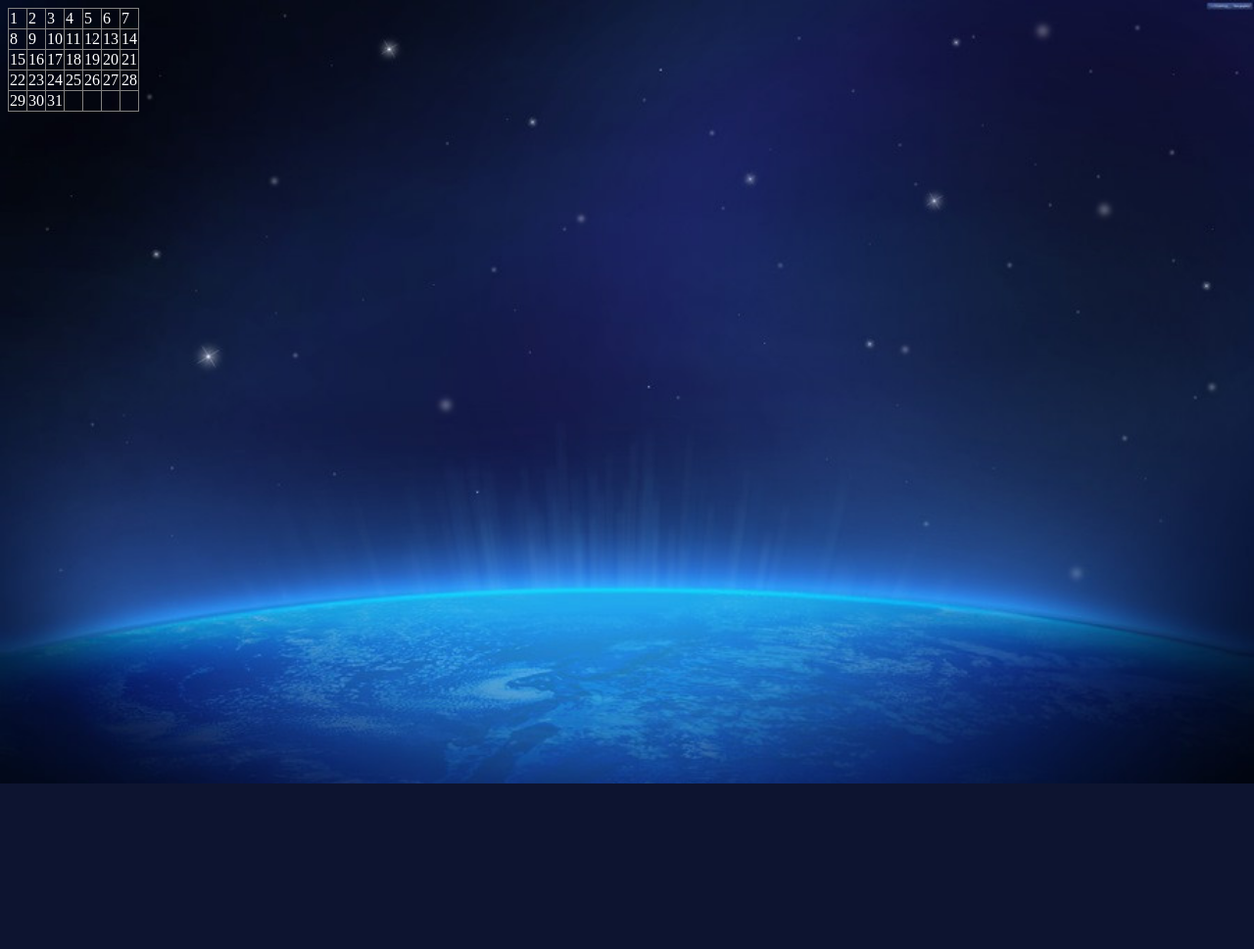
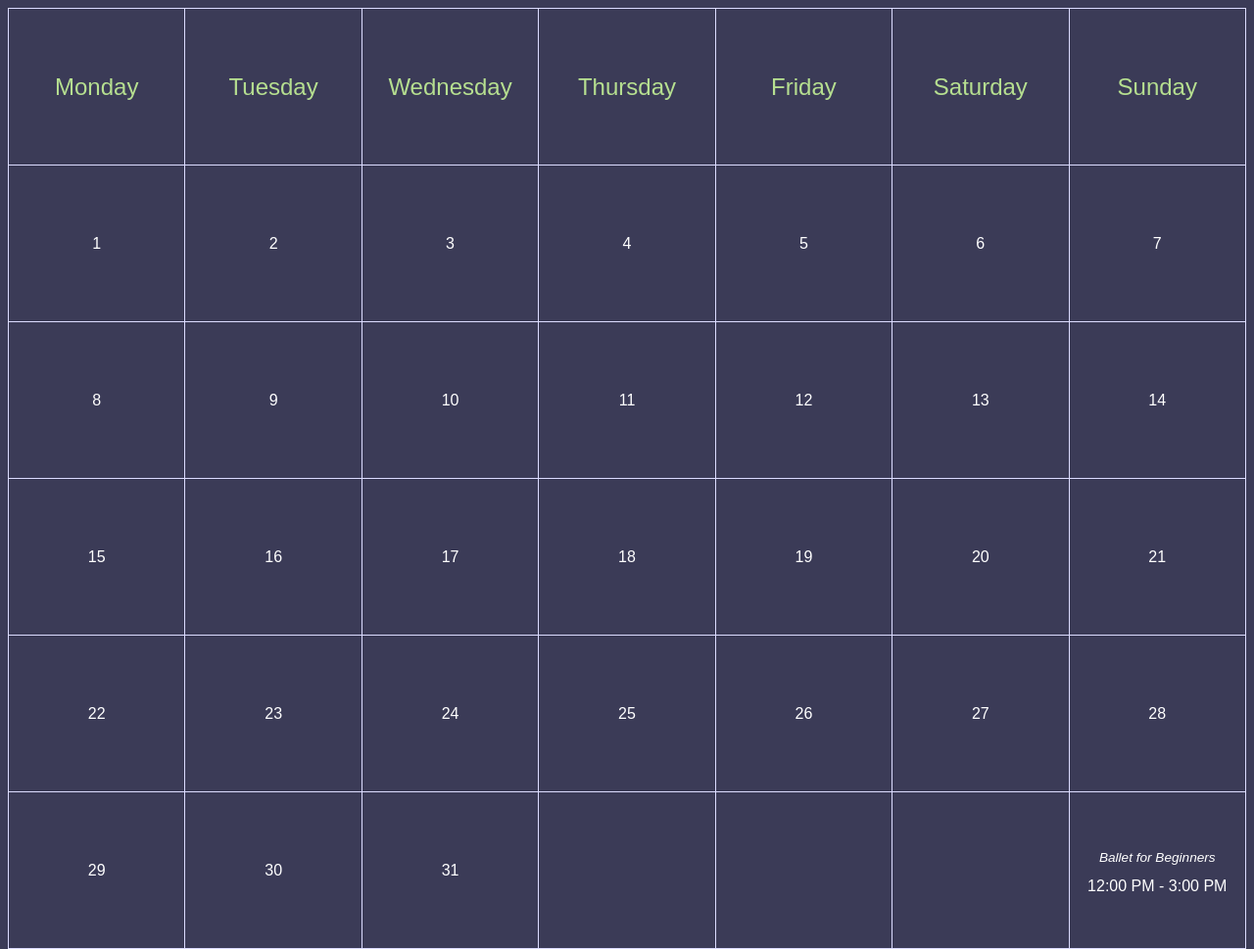
Before and after one commit to Anonimus3400/Student-Handbook, a PHP site: page / in a window 1280 px wide. Shown: the whole page at 98% size. Before the commit the page ends 800 px from the top, so only its background shows below. Run offline with PHP 8.4, Linux system fonts and the light colour scheme.

Commit message:
first commit

```diff
--- a/css/style.css
+++ b/css/style.css
@@ -7,3 +7,62 @@ body {
     /* background-image: url(../img/planet-earth-in-space.jpg) ; */
     background: url(../img/planet-earth-in-space.jpg) center top / cover no-repeat;
 }
+
+/* КАРОЧЕ ТУТ У НАС СТИЛИ ДАААААААААА */
+html,
+body {
+  height: 100%;
+}
+body {
+  font-size: 100%;
+  line-height: 1.5;
+  font-family: sans-serif;
+  background: #3b3b57;
+  color: #444;
+}
+*,
+*:before,
+*:after {
+  box-sizing: border-box;
+}
+
+img {
+  max-width: 100%;
+  height: auto;
+  vertical-align: baseline;
+}
+a {
+  text-decoration: none;
+}
+table {
+  clear: both;
+  width: 100%;
+  border: 1px solid #dcdcff;
+  border-radius: 3px;
+  border-collapse: collapse;
+  color: #444;
+}
+td {
+  height: 48px;
+  text-align: center;
+  vertical-align: middle;
+  border-right: 1px solid #dcdcff;
+  border-top: 1px solid #dcdcff;
+  width: 14.28571429%;
+  height: 10pc;
+}
+thead td {
+  color: #b6df90;
+  font-size: 1.5em;
+}
+
+
+
+
+
+
+.fc-event-title {
+  margin: .5em;
+  font-size: .85em;
+  font-size: var(--fc-small-font-size, .85em);
+  font-style: italic;
--- a/index.html
+++ b/index.html
@@ -13,6 +13,17 @@
         <div>
             <table border="1" class="table1">
                 <thead>
+                    <tr>
+                        <td>Monday</td>
+                        <td>Tuesday</td>
+                        <td>Wednesday</td>
+                        <td>Thursday</td>
+                        <td>Friday</td>
+                        <td>Saturday</td>
+                        <td>Sunday</td>
+                    </tr>
+                </thead>
+                <tbody>
                     <tr>
                         <td>1</td>
                         <td>2</td>
@@ -56,18 +67,20 @@
                         <td></td>
                         <td></td>
                         <td></td>
-                        <td></td>
+                        <td><a class="fc-daygrid-event fc-daygrid-block-event fc-h-event fc-event fc-event-start fc-event-end fc-event-future eventid-1f288921-91e4-4859-b9d9-a8dc1994d46f-1695470400-1696075200"
+                                tabindex="0"
+                                style="border-color: rgb(243, 18, 115); background-color: rgb(243, 18, 115);">
+                                <div class="fc-event-main" style="color: rgb(255, 255, 255);">
+                                    <div class="fc-event-title">Ballet for Beginners</div>
+                                    <div class="fc-event-time">12:00 PM - 3:00 PM</div>
+                                </div>
+                            </a></td>
                     </tr>
-                </thead>
-                <tbody>
-
                 </tbody>
                 <tfoot>
 
                 </tfoot>
             </table>
         </div>
-    </div>
 </body>
-
 </html>
```
Also changed, not shown: js/index.js (added).
